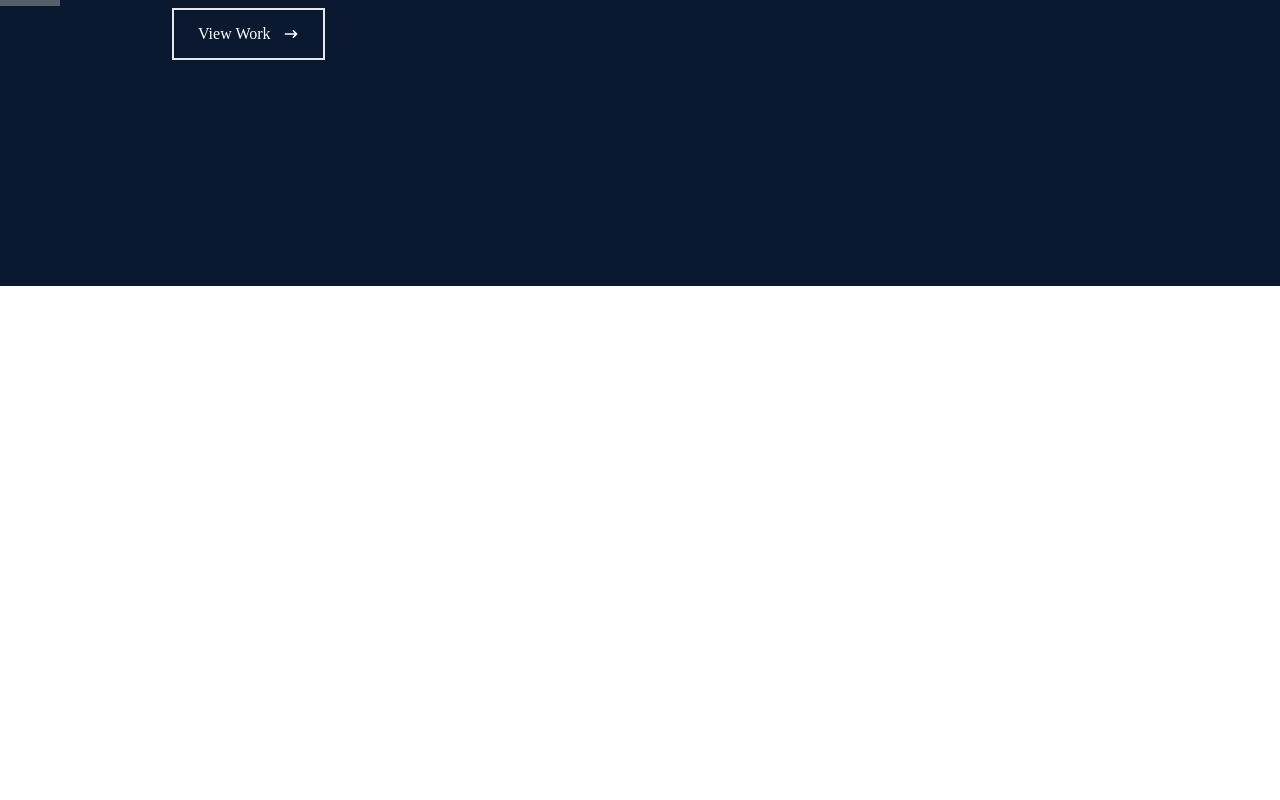
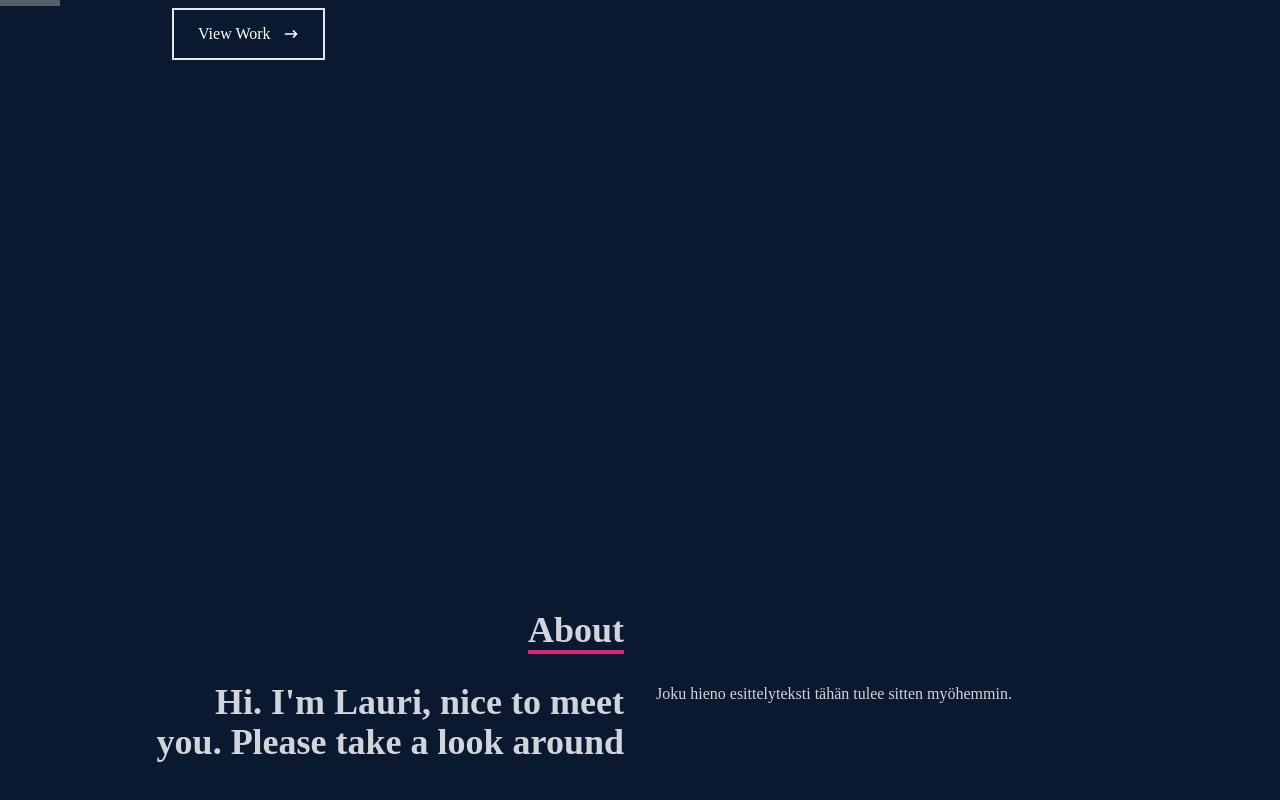
Before and after one commit to LauriOjanen/portfolio, a React (Create React App) app: page / in a window 1280 px wide. Shown: the part 514-1314 px from the top of the page. Before the commit the page ends 800 px from the top, so only its background shows below. Built offline with nearby package versions, Linux system fonts and the light colour scheme.

Commit message:
Create About
About page created

```diff
--- a/src/App.js
+++ b/src/App.js
@@ -1,3 +1,4 @@
+import About from "./components/About";
 import Home from "./components/Home";
 import Navbar from "./components/Navbar";
 
@@ -7,6 +8,7 @@
     <div>
       <Navbar />
       <Home />
+      <About />
     </div>
   );
 }
--- /dev/null
+++ b/src/components/About.jsx
@@ -0,0 +1,28 @@
+import React from 'react'
+
+const About = () => {
+  return (
+    <div name='about' className='w-full h-screen bg-[#0a192f] text-gray-300'>
+        <div className='flex flex-col justify-center items-center w-full h-full'>
+            <div className='max-w-[1000px] w-full grid grid-cols-2 gap-8'>
+                <div className='sm:text-right pb-8 pl-4'>
+                    <p className='text-4xl font-bold inline border-b-4 border-pink-600'>About</p>
+                </div>
+                <div></div>
+                </div>
+                <div className='max-w-[1000px] w-full grid sm:grid-cols-2 gap-8 px-4'>
+                    <div className='sm:text-right text-4xl font-bold'>
+                        <p>Hi. I'm Lauri, nice to meet you. Please take a look around</p>
+                    </div>
+                    <div>
+                        <p>
+                        Joku hieno esittelyteksti tähän tulee sitten myöhemmin.
+                        </p>
+                    </div>
+                </div>
+            </div>
+        </div>
+  )
+}
+
+export default About
```
